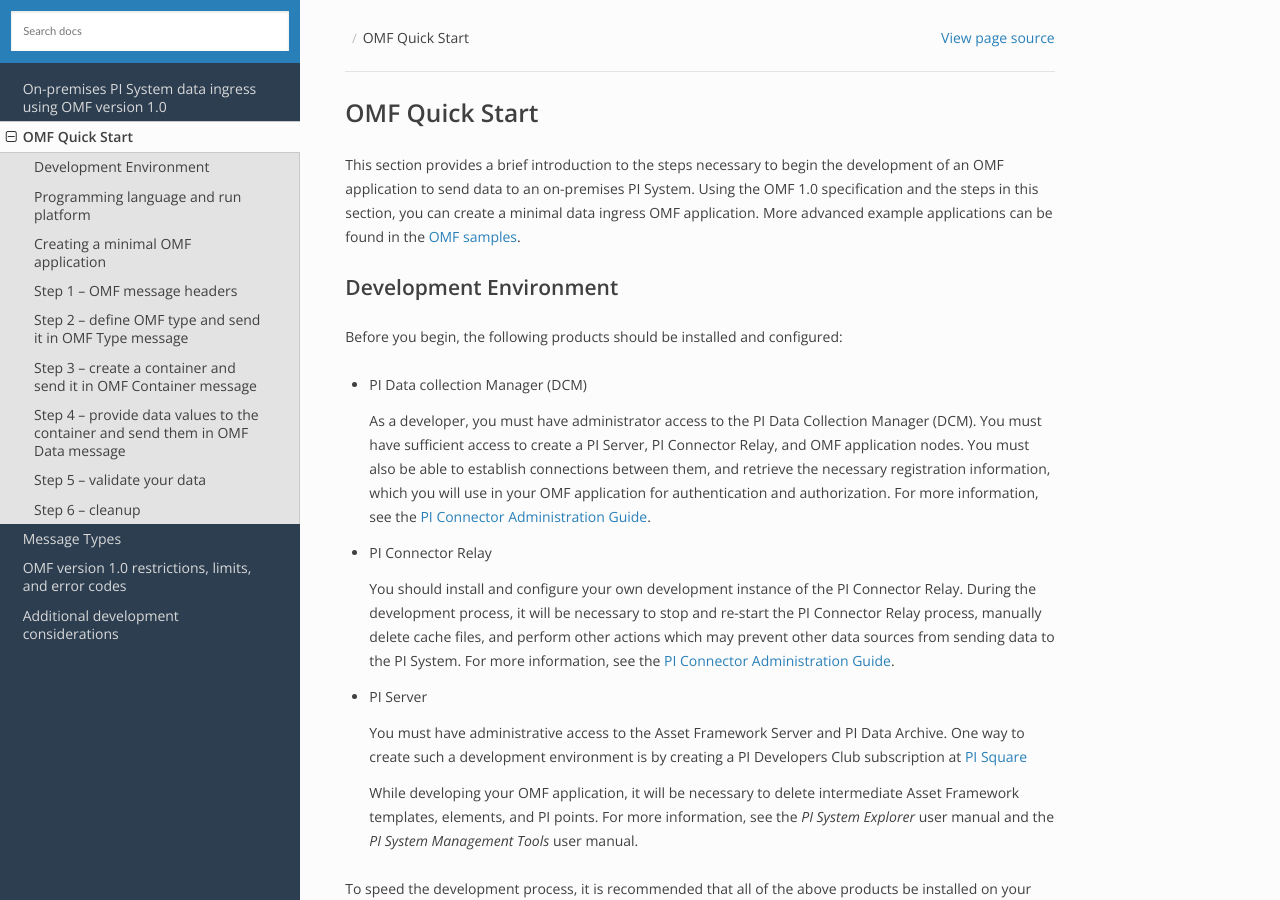
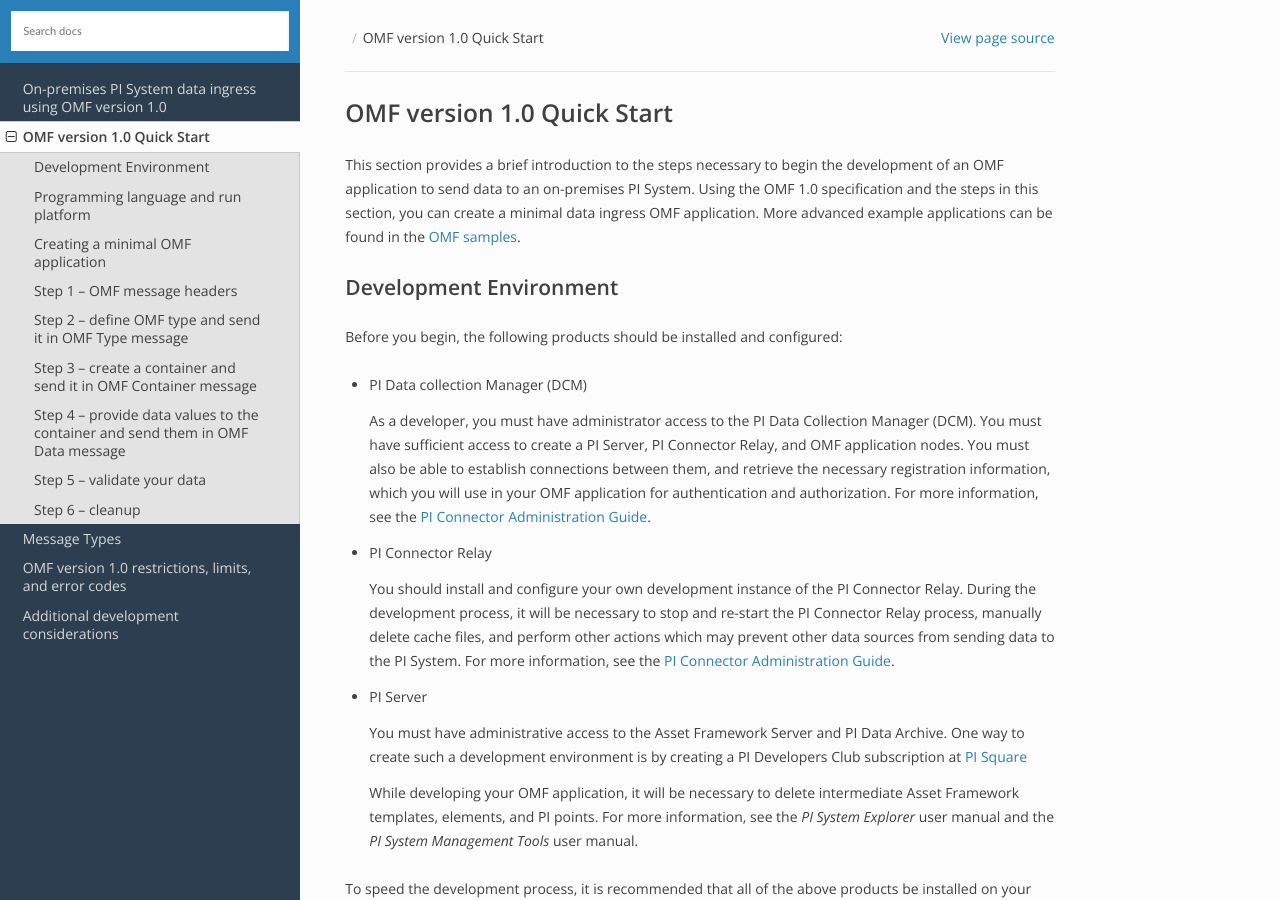
Before and after one commit to osisoft/OMF-Developer-Companion-Guide, a Sphinx documentation site: the page built from docs/OMF_Quick_Start.rst, in a window 1280 px wide and 900 px high. Built offline with Sphinx 7.4.7 and the Read the Docs theme 2.0.0, drawn with Linux system fonts in a browser that asks for light colours.

Commit message:
Update OMF_Quick_Start.rst

```diff
--- a/docs/OMF_Quick_Start.rst
+++ b/docs/OMF_Quick_Start.rst
@@ -1,7 +1,7 @@
 .. _OMF_Quick_Start_topic:
 
-OMF Quick Start
-===============
+OMF version 1.0 Quick Start
+===========================
 
 This section provides a brief introduction to the steps necessary to begin the development of an OMF application to send
 data to an on-premises PI System. Using the OMF 1.0
```
